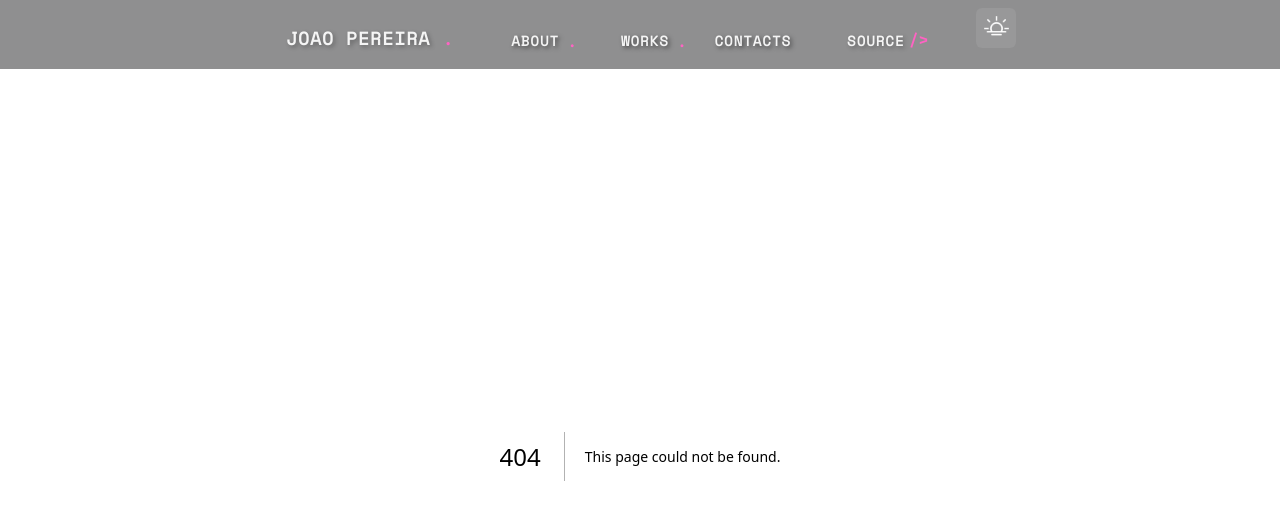
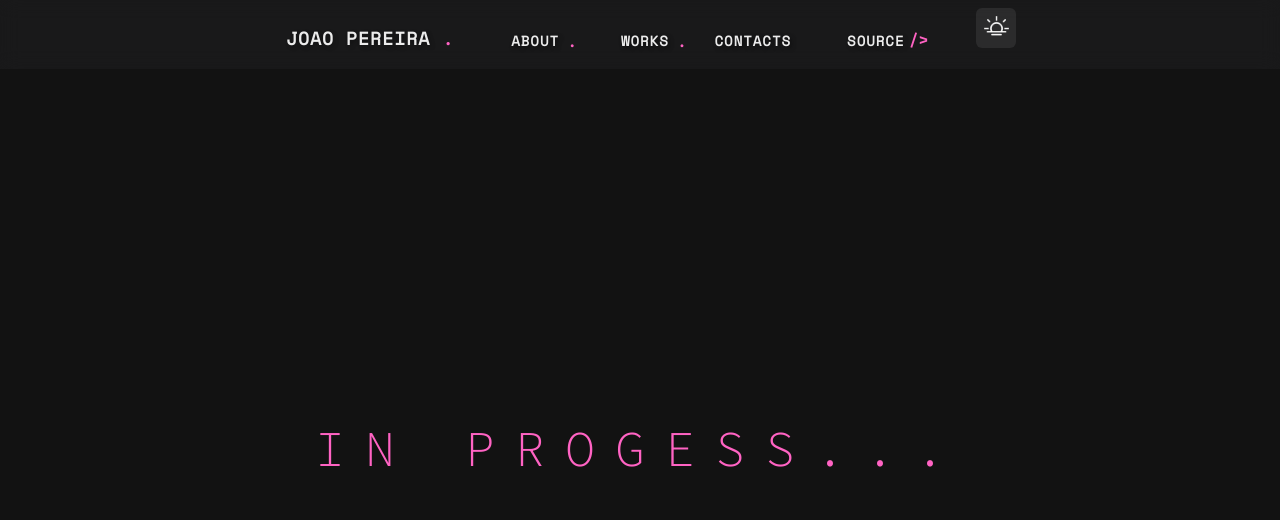
Before and after one commit to joaofam/joaopereira.ie, a Next.js app in the folder joaopereira.ie/: page /works in a window 1280 px wide. Before the commit this address had no page. Shown: the top 520 px of the page. Built offline with nearby package versions, Linux system fonts and the light colour scheme; some icons are missing.

Commit message:
feat: works page with in progress added

```diff
--- /dev/null
+++ b/joaopereira.ie/src/pages/works.js
@@ -0,0 +1,119 @@
+// React imports
+import { useState, useEffect, useRef } from "react";
+
+// Chakra UI imports
+import {
+  Box,
+  Button,
+  Center,
+  Container,
+  Divider,
+  Flex,
+  Grid,
+  Heading,
+  SimpleGrid,
+  Text,
+  useColorMode,
+  useBreakpointValue,
+} from "@chakra-ui/react";
+
+// Framer Motion imports
+import { motion } from "framer-motion";
+
+// Next.js imports
+import Image from "next/image";
+
+// Font Awesome imports
+import { FontAwesomeIcon } from "@fortawesome/react-fontawesome";
+import "@fortawesome/fontawesome-svg-core/styles.css";
+
+import {
+  faArrowDown,
+} from '@fortawesome/free-solid-svg-icons';
+
+// Third-party imports
+import AOS from "aos";
+import "aos/dist/aos.css";
+import "slick-carousel/slick/slick.css";
+import "slick-carousel/slick/slick-theme.css";
+import { Typewriter } from "react-simple-typewriter";
+
+
+const Icon = ({ icon, color }) => {
+    const fontSize = useBreakpointValue({ base: "1.5em", md: "2em" });
+    return (
+      <motion.div whileHover={{ scale: 1.3 }} style={{ cursor: "pointer", color, paddingRight: "20px" }}>
+        <Box fontSize={fontSize}>
+          <FontAwesomeIcon icon={icon} />
+        </Box>
+      </motion.div>
+    );
+  };
+
+const works = () => {
+
+    const { colorMode } = useColorMode();
+
+    const listItem = colorMode === 'light' ? 'black' : 'white';
+    const aboutMe = colorMode === 'light' ? '#3d7aed' : '#ff63c3';
+    const headingColor = colorMode === 'light' ? '#3d7aed' : '#ff63c3';
+
+    const backgroundImage =
+        colorMode === 'light' ? '/assets/blob-haikei.svg' : '/assets/about-dark-3.svg';
+
+    const images = ["/assets/about-remove.png", "/assets/joao-3.png", "/assets/expo-joao.png"];
+
+    const [currentIndex, setCurrentIndex] = useState(0);
+
+    useEffect(() => {
+      const interval = setInterval(() => {
+        setCurrentIndex((prevIndex) => (prevIndex + 1) % images.length);
+      }, 4000);
+
+      return () => clearInterval(interval);
+    }, []);
+
+    const handleDownload = () => {
+        const fileUrl = '/assets/Joao-Pereira-Resume.pdf';
+
+        // Create a temporary link element
+        const link = document.createElement("a");
+        link.href = fileUrl;
+        link.setAttribute("download", "resume.pdf");
+
+        // Append the link to the document body
+        document.body.appendChild(link);
+
+        // Trigger the download
+        link.click();
+
+        // Remove the link from the document body
+        document.body.removeChild(link);
+    };
+
+    useEffect(() => {
+    AOS.init({
+        duration: 2000,
+        once: true, // Only animate elements once
+    });
+    }, []);
+
+    return (
+
+                <Box display="flex" flexDirection="column" justifyContent="center" alignItems="center" height="100vh">
+                    <Text
+                        letterSpacing={{ base: "10px", md: "20px" }}
+                        color={headingColor}
+                        textTransform="uppercase"
+                        as="h1"
+                        variant="page-title"
+                        fontSize={{ base: "25px", md: "50px" }}
+                        mb={4}>
+                        In Progess...
+                    </Text>
+                </Box>
+
+    )
+}
+
+export default works;
```
